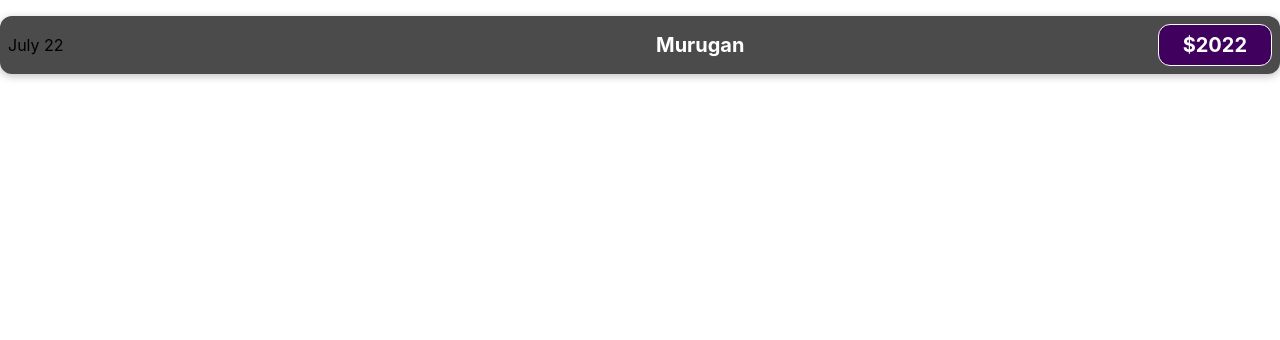
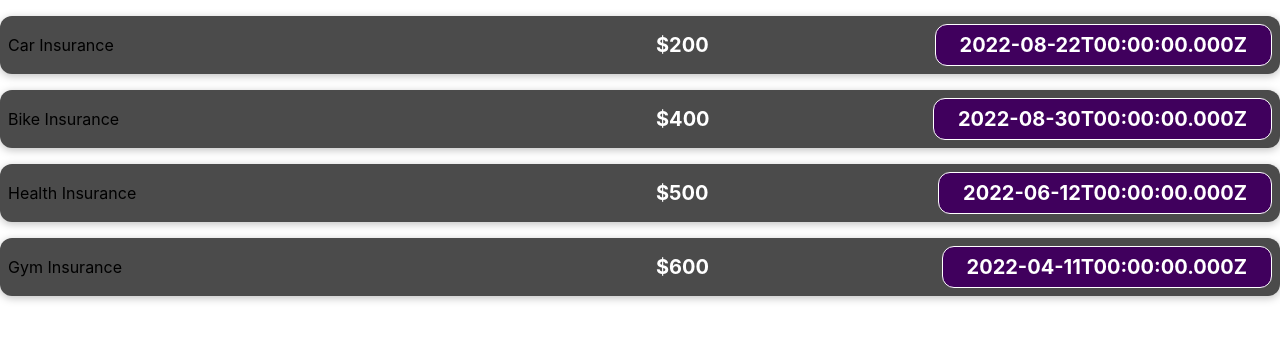
Before and after one commit to Murugan2207/ExpensiveTracker, a React (Create React App) app in the folder expensivetrackerfrontend/: page / in a window 1280 px wide. Shown: the top 340 px of the page. Built offline with nearby package versions, Linux system fonts and the light colour scheme.

Commit message:
updated props

```diff
--- a/expensivetrackerfrontend/src/App.js
+++ b/expensivetrackerfrontend/src/App.js
@@ -4,30 +4,36 @@ function App() {
 
   const expenseData=[
     {
+      id:"e1",
       title:"Car Insurance",
       amount:200,
       date: new Date(2022, 7, 22)
     },
      {
+      id:"e2",
       title:"Bike Insurance",
-      amount:200,
-      date: new Date(2022, 7, 22)
+      amount:400,
+      date: new Date(2022, 7, 30)
     },
     {
+      id:"e3",
       title:"Health Insurance",
-      amount:200,
-      date: new Date(2022, 7, 22)
+      amount:500,
+      date: new Date(2022, 5, 12)
     },
-    {
+    {   id:"e4",
       title:"Gym Insurance",
-      amount:200,
-      date: new Date(2022, 7, 22)
+      amount:600,
+      date: new Date(2022, 3, 11)
     },
   ]
   return (
     <div className="App">
 
-       <ExpenseItem />
+       <ExpenseItem title={expenseData[0].title} amount={expenseData[0].amount} date={expenseData[0].date} />
+       <ExpenseItem  title={expenseData[1].title} amount={expenseData[1].amount} date={expenseData[1].date} />
+       <ExpenseItem title={expenseData[2].title} amount={expenseData[2].amount} date={expenseData[2].date} />
+       <ExpenseItem title={expenseData[3].title} amount={expenseData[3].amount} date={expenseData[3].date}  />
     </div>
   );
 }
--- a/expensivetrackerfrontend/src/components/ExpenseItem.js
+++ b/expensivetrackerfrontend/src/components/ExpenseItem.js
@@ -1,12 +1,12 @@
 import './styles/ExpenseItem.css'
 
-function ExpenseItem(){
+function ExpenseItem(props){
     return(
         <div className='expense-item'>
-            <div className='expense-item__description'>July 22</div>
+            <div className='expense-item__description'>{props.title}</div>
             <div className='expense-item__description'>
-            <h2>Murugan</h2>
-            <div className='expense-item__price'>$2022</div>
+            <h2>${props.amount}</h2>
+            <div className='expense-item__price'>{props.date.toISOString()}</div>
             </div>
         </div>
 
```
